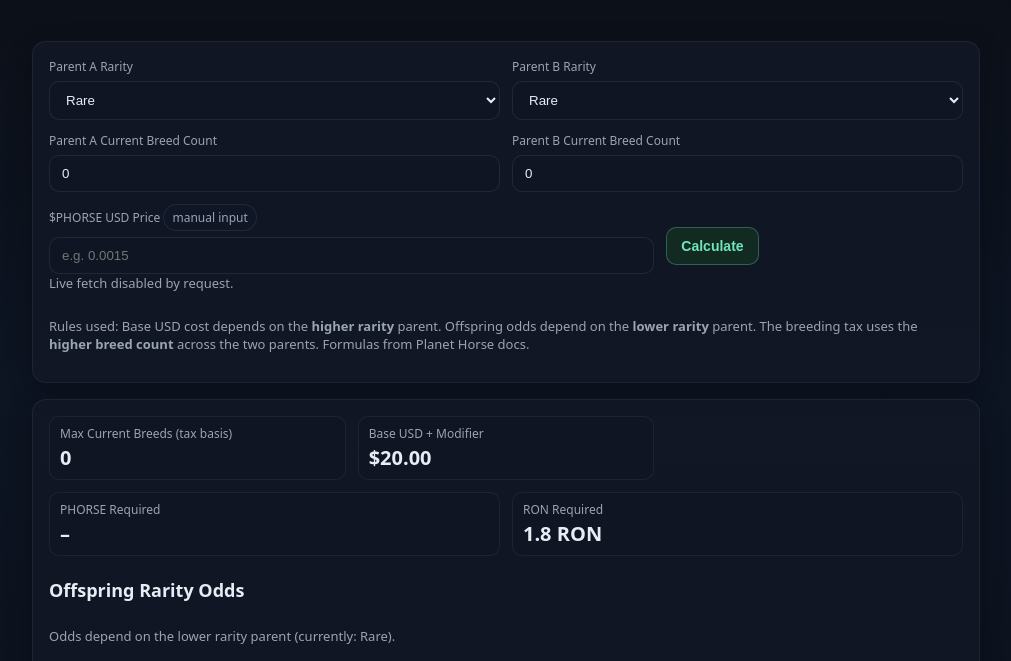
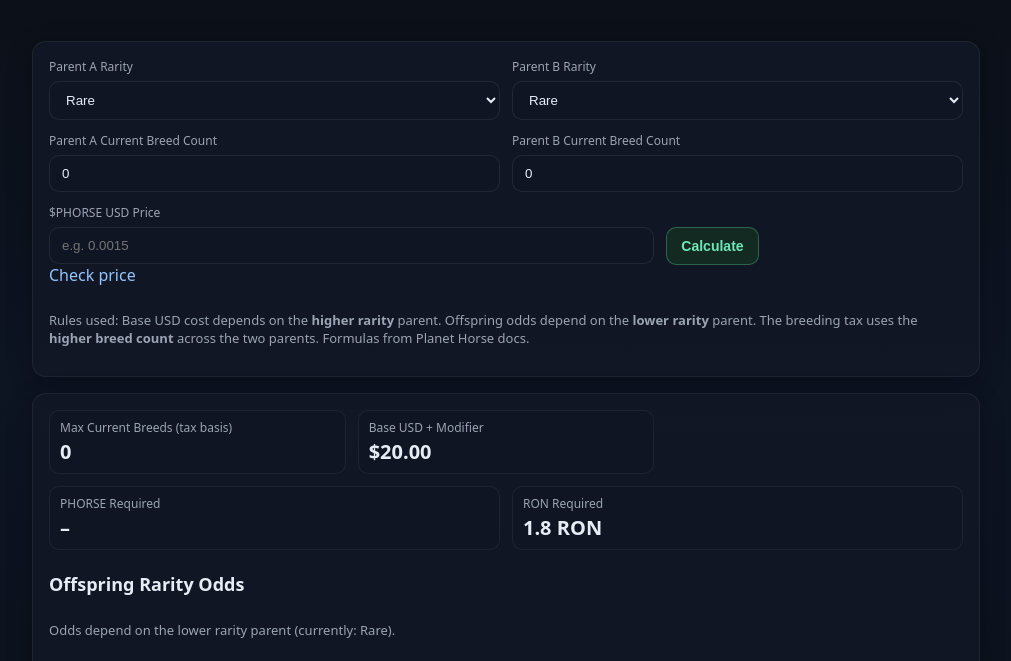
Before and after one commit to ricardoianelli/phorse_breeding_calculator, a plain HTML site: page index.html in a window 1280 px wide. Shown: the part 97-758 px from the top of the page, without its empty margins (134-1145 px from the left). Drawn offline with Linux system fonts and the light colour scheme.

Commit message:
Add link to PHORSE price

```diff
--- a/index.html
+++ b/index.html
@@ -102,9 +102,9 @@
 
       <div class="grid">
         <div class="col-8">
-          <label>$PHORSE USD Price <span class="tag">manual input</span></label>
+          <label>$PHORSE USD Price</label>
           <input id="usdPrice" type="text" inputmode="decimal" placeholder="e.g. 0.0015" />
-          <div class="note">Live fetch disabled by request.</div>
+          <a href="https://www.coingecko.com/en/coins/planet-horse-v2/usd" target="_blank">Check price</a>
         </div>
         <div class="col-4">
           <label>&nbsp;</label>
```
